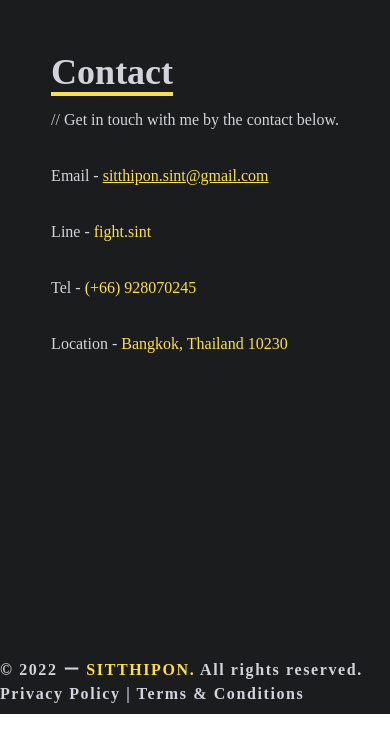
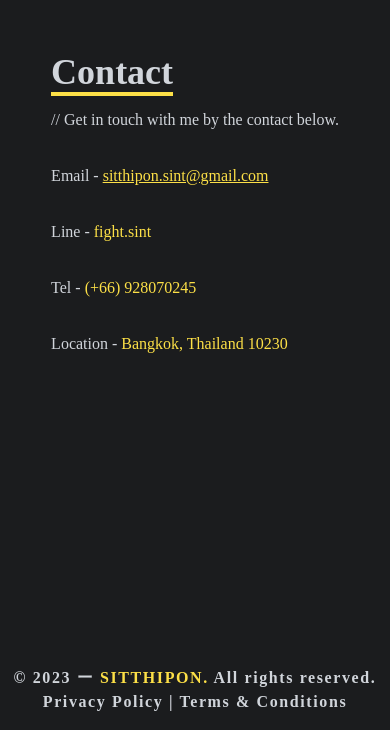
Before and after one commit to Fighter05/myPortfolio-react, a React (Create React App) app: page / in a window 390 px wide. Shown: the part 4806-5536 px from the top of the page. Built offline with nearby package versions, Linux system fonts and the light colour scheme.

Commit message:
add responsive footer

```diff
--- a/src/components/Footer.jsx
+++ b/src/components/Footer.jsx
@@ -2,8 +2,8 @@ import React from 'react'
 
 const Footer = () => {
   return (
-    <div className='flex justify-center items-center h-16 bg-[#1B1C1E]'>
-      <p className='text-gray-300 tracking-widest font-bold'>© 2022 ー <span className='text-yellow-300'>SITTHIPON.</span> All rights reserved. Privacy Policy | Terms & Conditions</p>
+    <div className='flex justify-center items-center h-auto bg-[#1B1C1E] py-4'>
+      <p className='transition ease-in-out duration-300 text-gray-300 tracking-widest font-bold text-center'>© 2023 ー <span className='cursor-pointer text-yellow-300 hover:translate-x-0'>SITTHIPON.</span> All rights reserved. Privacy Policy | Terms & Conditions</p>
     </div>
   )
 }
```
